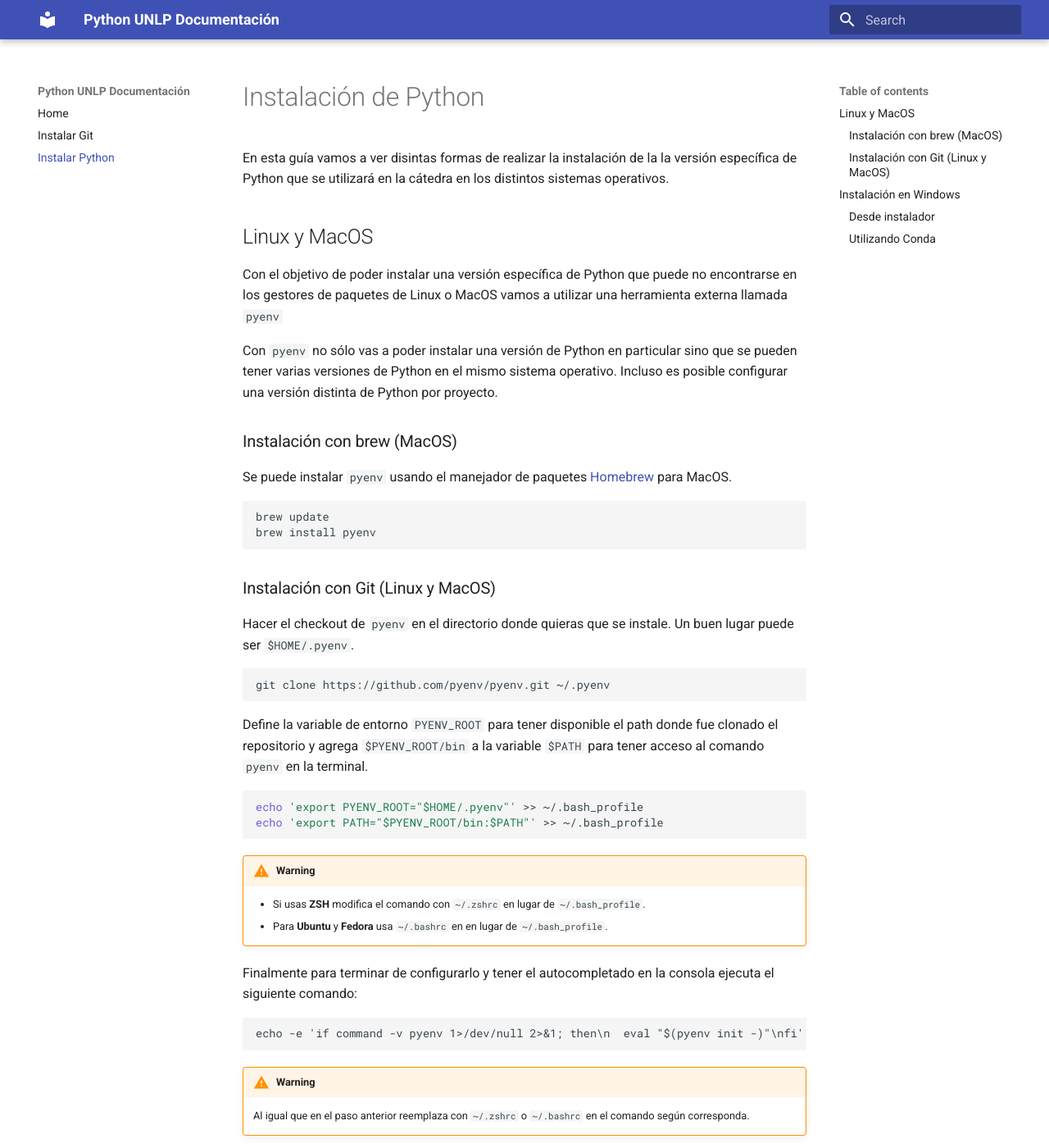
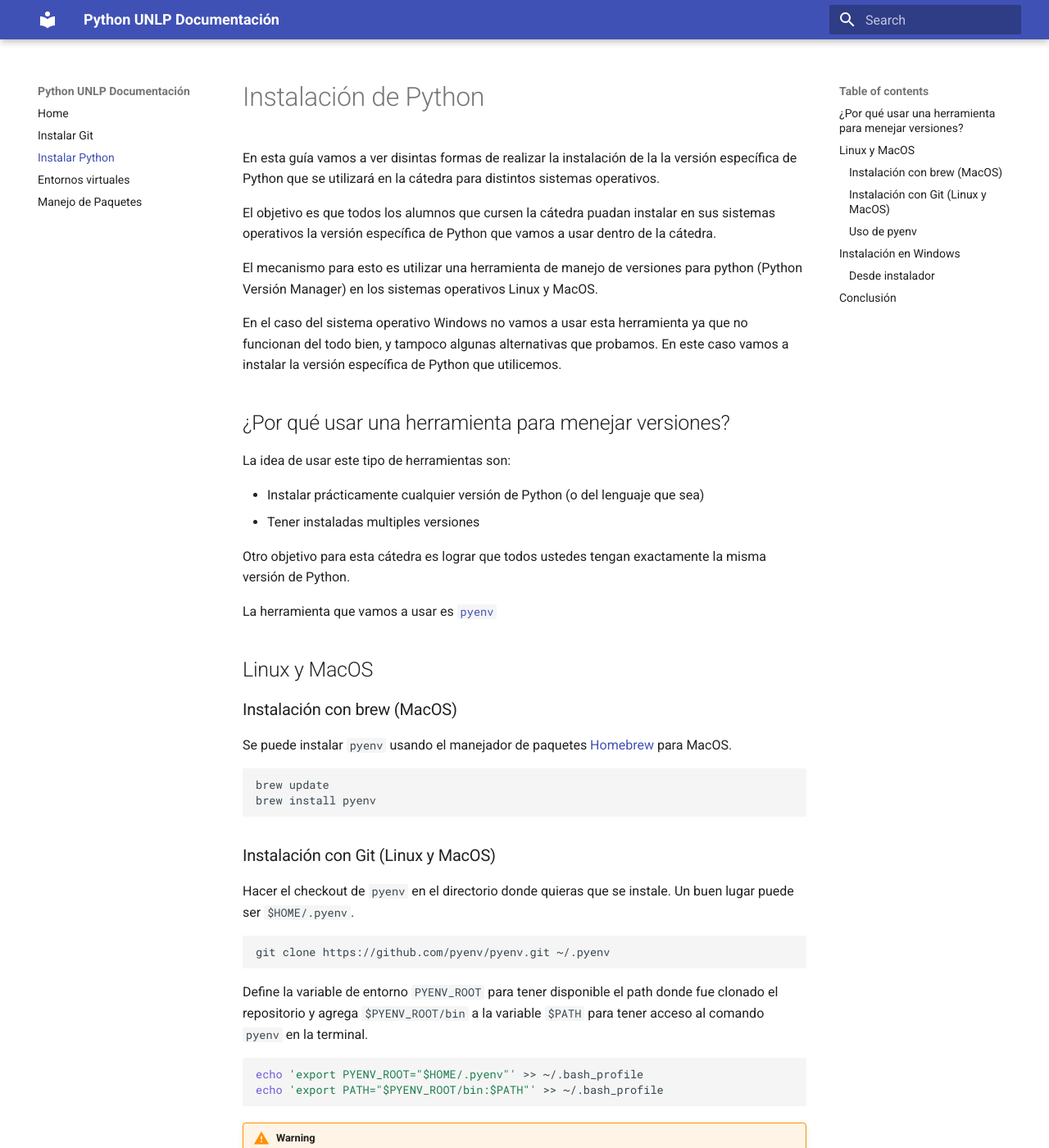
Before and after one commit to fedeotaran/py_site, an MkDocs documentation site: the page built from docs/instalar_python.md, in a window 1280 px wide and 1400 px high. Shown: the whole window at 82% size. Built offline with MkDocs 1.6.1 and Material for MkDocs 9.7.7, drawn with Linux system fonts in a browser that asks for light colours; some of the changed text lies outside the part shown.

Commit message:
Agrego material de virtualenv y de pip

````diff
--- a/docs/instalar_python.md
+++ b/docs/instalar_python.md
@@ -2,19 +2,34 @@
 =====================
 
 En esta guía vamos a ver disintas formas de realizar la instalación de la
-la versión específica de Python que se utilizará en la cátedra en los distintos
+la versión específica de Python que se utilizará en la cátedra para distintos
 sistemas operativos.
 
+El objetivo es que todos los alumnos que cursen la cátedra puadan instalar
+en sus sistemas operativos la versión específica de Python que vamos a usar
+dentro de la cátedra.
+
+El mecanismo para esto es utilizar una herramienta de manejo de versiones para
+python (Python Versión Manager) en los sistemas operativos Linux y MacOS.
+
+En el caso del sistema operativo Windows no vamos a usar esta herramienta ya
+que no funcionan del todo bien, y tampoco algunas alternativas que probamos. En
+este caso vamos a instalar la versión específica de Python que utilicemos.
+
+
+## ¿Por qué usar una herramienta para menejar versiones?
+
+La idea de usar este tipo de herramientas son:
+
+- Instalar prácticamente cualquier versión de Python (o del lenguaje que sea)
+- Tener instaladas multiples versiones
+
+Otro objetivo para esta cátedra es lograr que todos ustedes tengan exactamente
+la misma versión de Python.
+
+La herramienta que vamos a usar es [`pyenv`](git@github.com:pyenv/pyenv.git)
+
 ## Linux y MacOS
-
-Con el objetivo de poder instalar una versión específica de Python que puede
-no encontrarse en los gestores de paquetes de Linux o MacOS vamos a utilizar
-una herramienta externa llamada `pyenv`
-
-Con `pyenv` no sólo vas a poder instalar una versión de Python en particular
-sino que se pueden tener varias versiones de Python en el mismo sistema
-operativo. Incluso es posible configurar una versión distinta de Python por
-proyecto.
 
 ### Instalación con brew (MacOS)
 
@@ -43,32 +58,48 @@
 echo 'export PYENV_ROOT="$HOME/.pyenv"' >> ~/.bash_profile
 echo 'export PATH="$PYENV_ROOT/bin:$PATH"' >> ~/.bash_profile
 ```
+
 !!! warning
     - Si usas **ZSH** modifica el comando con `~/.zshrc` en lugar de
     `~/.bash_profile`.
-    - Para **Ubuntu** y **Fedora** usa `~/.bashrc` en en lugar de `~/.bash_profile`.
+    - Para **Ubuntu** y **Fedora** usa `~/.bashrc` en en lugar de
+    `~/.bash_profile`.
 
 Finalmente para terminar de configurarlo y tener el autocompletado en la consola
 ejecuta el siguiente comando:
 
-```terminal
+```bash
 echo -e 'if command -v pyenv 1>/dev/null 2>&1; then\n  eval "$(pyenv init -)"\nfi' >> ~/.bash_profile
 ```
 
 !!! warning
-    Al igual que en el paso anterior reemplaza con `~/.zshrc` o `~/.bashrc` en el
-    comando según corresponda.
+    Al igual que en el paso anterior reemplaza con `~/.zshrc` o `~/.bashrc` en
+    el comando según corresponda.
 
 Luego restartea la terminal para que tome los cambios.
 
-Ahora ya se puede instalar la versión de Python que necesites:
+!!! info
+    Guía completa en el [README de pyenv](https://github.com/pyenv/pyenv).
+
+### Uso de `pyenv`
+
+Para buscar que version de Python queremos instalar podemos usar:
 
 ```bash
 pyenv install 3.6.8
 ```
 
-!!! info
-    Guía completa en el [README de pyenv](https://github.com/pyenv/pyenv).
+Ahora podemos seleccionar esta versión como global
+
+```bash
+pyenv global 3.6.8
+```
+
+o como versión local en el directorio que nos encontremos
+
+```bash
+pyenv local 3.6.8
+```
 
 ## Instalación en Windows
 
@@ -78,6 +109,7 @@
 
 Otros instaladores: https://www.python.org/downloads/release/python-368/
 
-### Utilizando Conda
+## Conclusión
 
-TODO
+Ahora tenemos la versión de Python que necesitamos en nuestro sistema y estamos
+listo para utilizarlo.
--- a/mkdocs.yml
+++ b/mkdocs.yml
@@ -4,6 +4,8 @@
   - Home: index.md
   - Instalar Git: instalar_git.md
   - Instalar Python: instalar_python.md
+  - Entornos virtuales: entornos_virtuales.md
+  - Manejo de Paquetes: manejo_de_paquetes.md
 markdown_extensions:
   - toc:
       permalink: true
````
Also changed, not shown: docs/entornos_virtuales.md (added, +57 -0 lines), docs/manejo_de_paquetes.md (added, +54 -0 lines).
